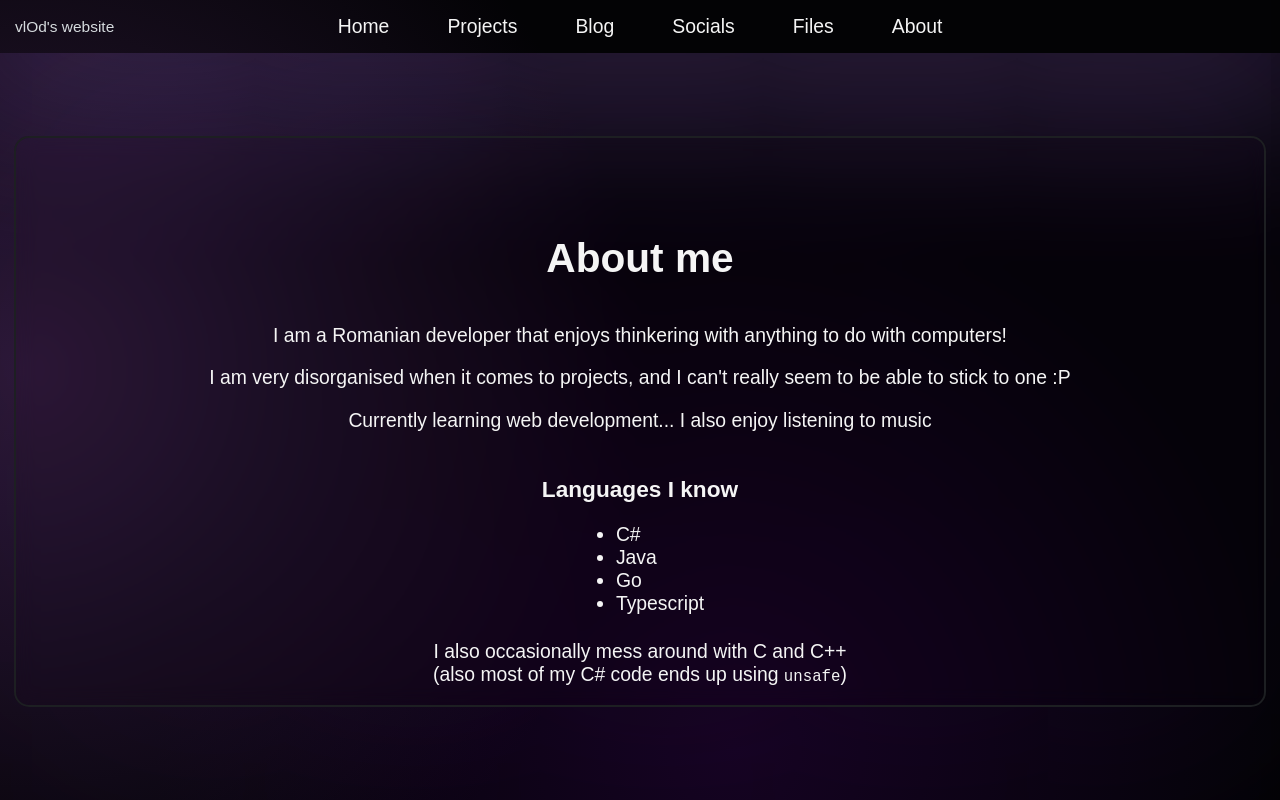
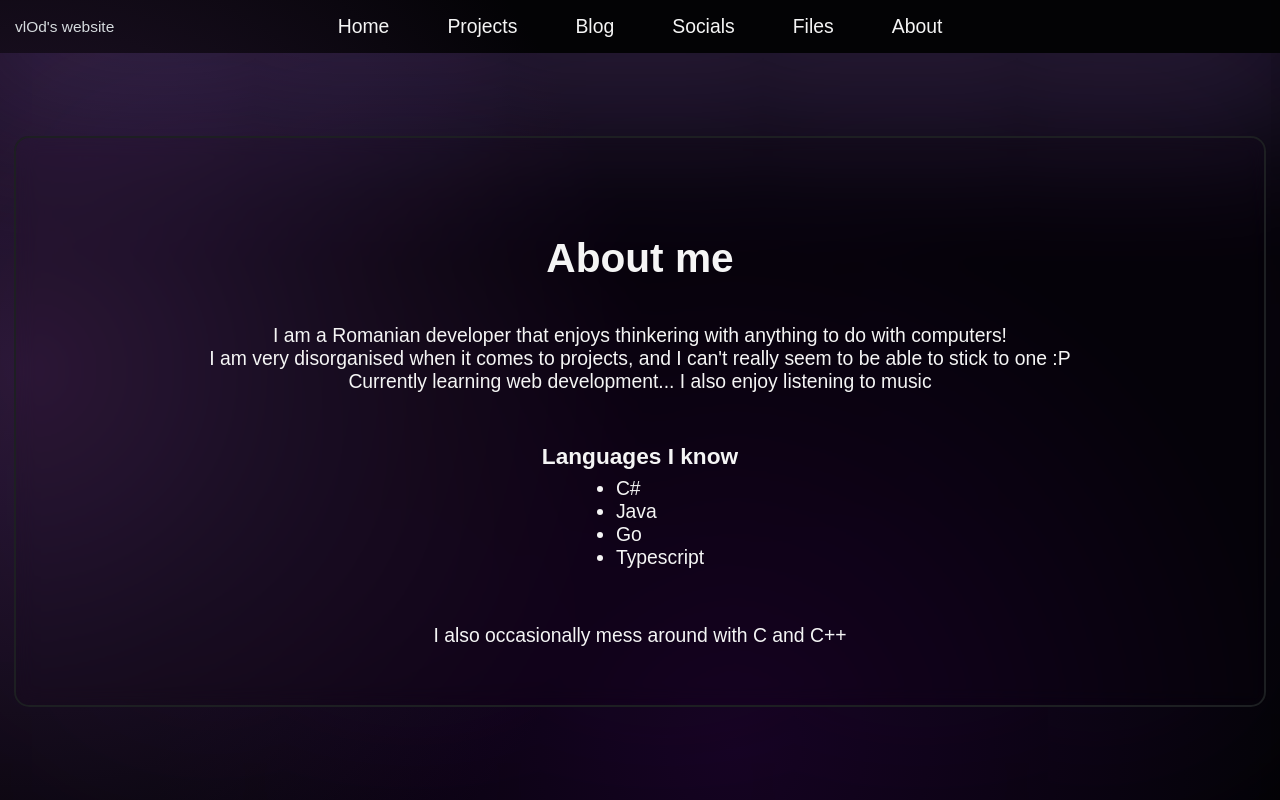
Before and after one commit to vlOd2/vlOd2.github.io, a SvelteKit app: page /about in a window 1280 px wide. Built offline with nearby package versions, Linux system fonts and the light colour scheme.

Commit message:
Adjust spacing on about page

```diff
--- a/src/routes/about/+page.svelte
+++ b/src/routes/about/+page.svelte
@@ -6,24 +6,27 @@
 
 <br />
 
-<p>I am a Romanian developer that enjoys thinkering with anything to do with computers!</p>
-<p>I am very disorganised when it comes to projects, and I can't really seem to be able to stick to one :P</p>
-<p>Currently learning web development... I also enjoy listening to music</p>
+<p>
+    I am a Romanian developer that enjoys thinkering with anything to do with computers!<br />
+    I am very disorganised when it comes to projects, and I can't really seem to be able to stick to one :P<br />
+    Currently learning web development... I also enjoy listening to music
+</p>
 
-<div class="langs">
-    <h3 style="margin: 0; margin-top: 25px;">Languages I know</h3>
-    <ul style="margin-bottom: 25px;">
+<div class="langs" style="margin: 50px 0px 30px;">
+    <h3 style="margin: 0;">Languages I know</h3>
+    <ul style="margin: 6.5px 0px 25px;">
         <li>C#</li>
         <li>Java</li>
         <li>Go</li>
         <li>Typescript</li>
     </ul>
-    <span>I also occasionally mess around with C and C++</span>
-    <span>(also most of my C# code ends up using <code>unsafe</code>)</span>
 </div>
+
+<p>I also occasionally mess around with C and C++</p>
 
 <style>
     .langs {
+        margin: -15px;
         display: flex;
         flex-direction: column;
         align-items: center;
```
